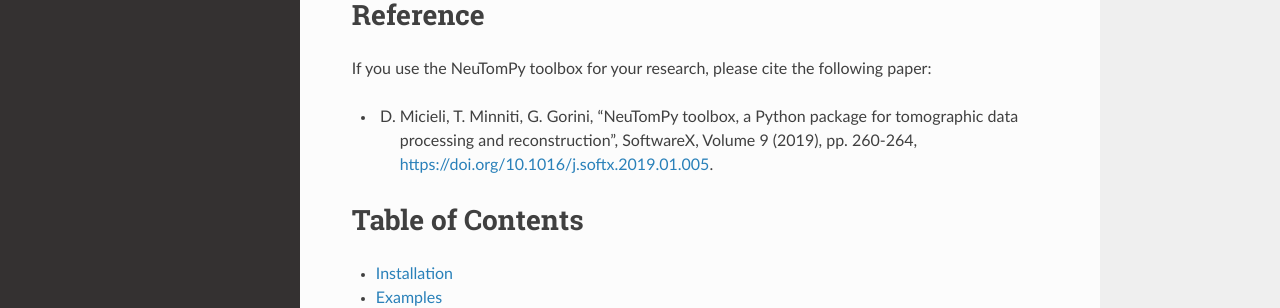
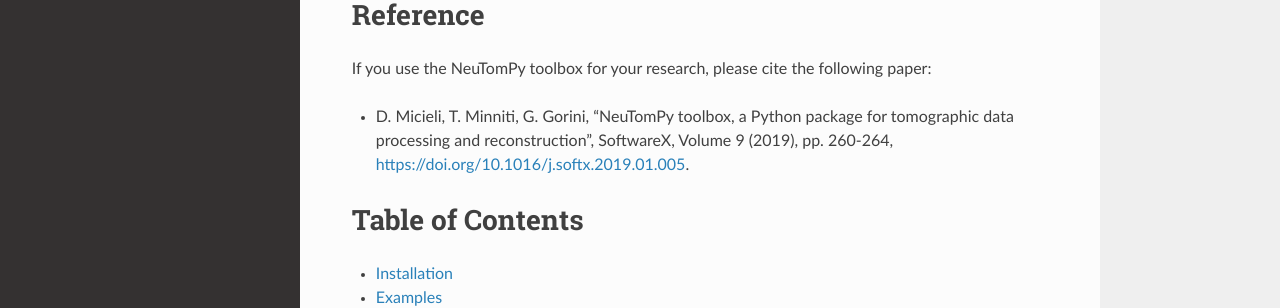
Before and after one commit to dmici/NeuTomPy-toolbox, a Sphinx documentation site: the page built from docs/source/index.rst, in a window 1280 px wide and 1369 px high. Shown: the part 689-997 px from the top of the window. Built offline with Sphinx 7.4.7 and the Read the Docs theme 2.0.0, drawn with Linux system fonts in a browser that asks for light colours.

Commit message:
fix documentation

```diff
--- a/docs/source/index.rst
+++ b/docs/source/index.rst
@@ -24,7 +24,7 @@
 =========
 If you use the NeuTomPy toolbox for your research, please cite the following paper:
 
-* D. Micieli, T. Minniti, G. Gorini, “NeuTomPy toolbox, a Python package for tomographic data processing and reconstruction”, SoftwareX, Volume 9 (2019), pp. 260-264, https://doi.org/10.1016/j.softx.2019.01.005.
+* D\. Micieli, T. Minniti, G. Gorini, “NeuTomPy toolbox, a Python package for tomographic data processing and reconstruction”, SoftwareX, Volume 9 (2019), pp. 260-264, https://doi.org/10.1016/j.softx.2019.01.005.
 
 Table of Contents
 =================
```
